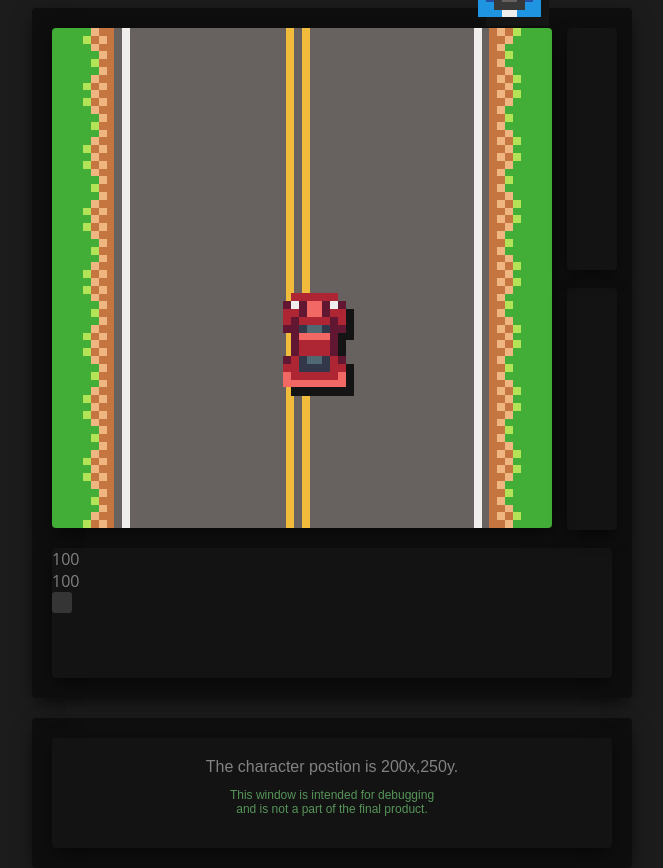
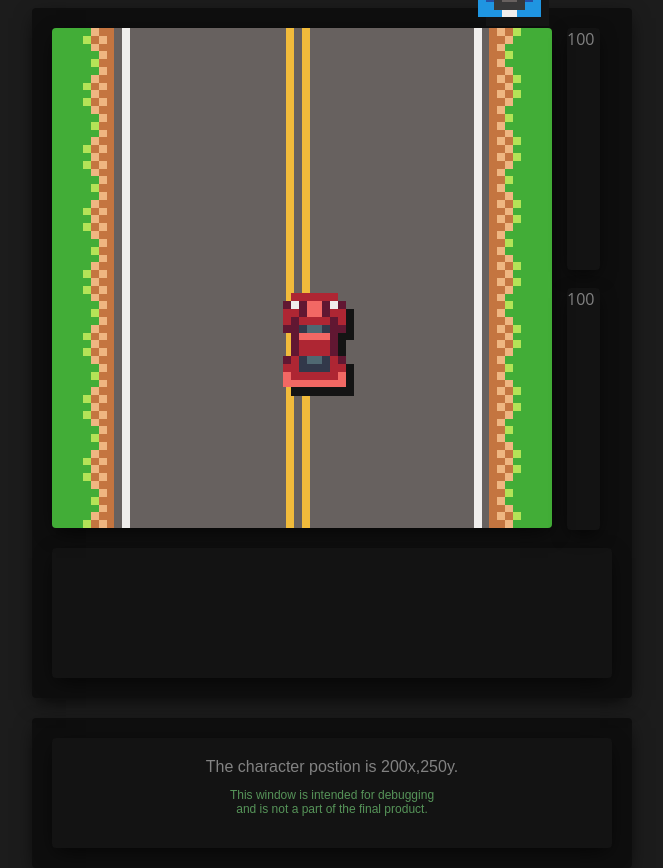
Before and after one commit to Fylkirist/Teamoppgave-uke-6, a plain HTML site: page index.html in a window 1280 px wide. Shown: the whole page, without its empty margins (308-971 px from the left). Drawn offline with Linux system fonts and the light colour scheme; a web font is replaced by a local one.

Commit message:
fikset progressbars på nytt

```diff
--- a/src/view.js
+++ b/src/view.js
@@ -15,10 +15,8 @@ function renderGame() {
       <img src="assets/roadSprite.png" id="backgroundLayer"></img>
       ${renderForegroundElements()}
     </div>
-    <div id="sideBoxNorth"></div>
-    <div id="sideBoxSouth"></div>
+    ${renderUiElement()}
     <div id="textBox">
-      ${renderUiElement()}
     </div>
   `;
 }
@@ -36,17 +34,12 @@ function renderForegroundElements(){
 // render the UI elements (health, score, reset button)
 function renderUiElement() {
     const Ui = `
-    <div class="wrapper">
-    <div id="health" style="width:${
-        (progressbar1 / 300) * 100
-      }px">${progressbar1}</div>
-    <div id="points" style = "width:${
-        (progressbar2 / 300) * 100
-      }px">${progressbar2}</div>
-      </div>
-    <div id="reset">
-    <button id="resetbutton"></button>
-    </div>
+    <div id="sideBoxNorth" style = "width:${
+      (progressbar1 / 300) * 100
+    }px">${progressbar1}</div>
+    <div id="sideBoxSouth" style = "width:${
+      (progressbar2 / 300) * 100
+    }px">${progressbar2}</div>
     `;
 
     return Ui
```
Also changed, not shown: style.css (line endings or trailing spaces).
